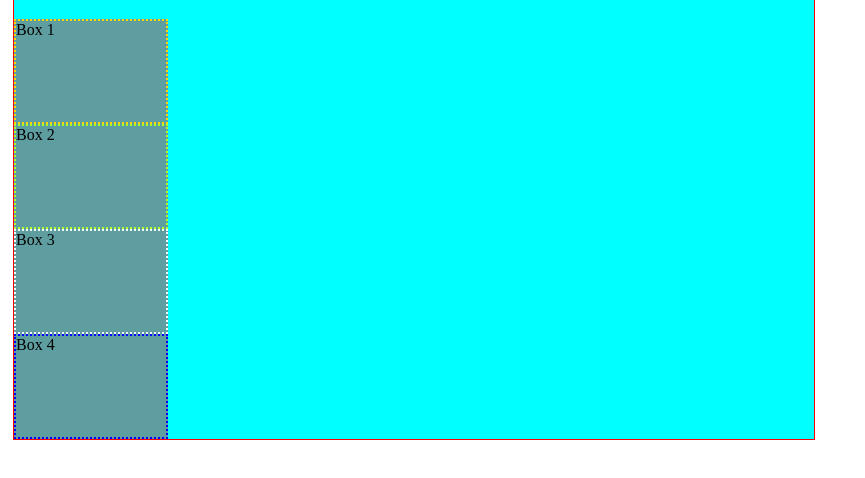
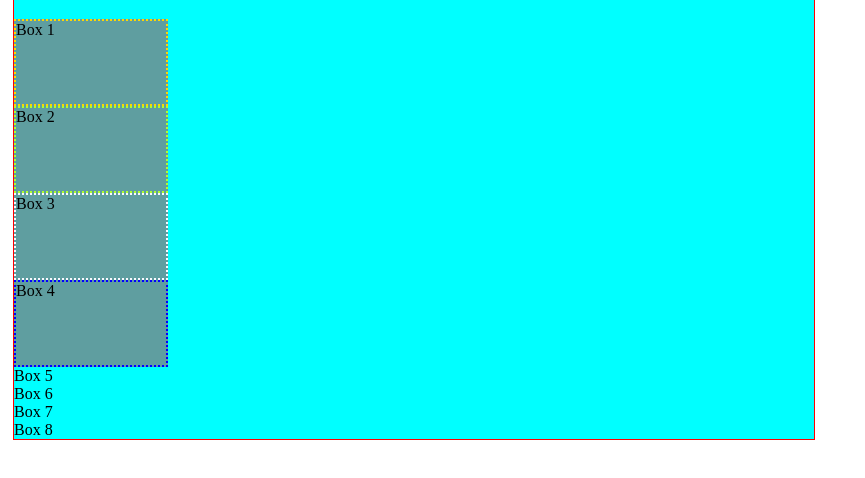
Before and after one commit to adityatandon19/ABES-TOT-FSD, a plain HTML site: page CSS/flexwork/index.html in a window 1280 px wide. Shown: the part 70-548 px from the top of the page, without its empty margins (0-865 px from the left). Drawn offline with Linux system fonts and the light colour scheme.

Commit message:
added 4 more boxes in html and css files

```diff
--- a/CSS/flexwork/index.html
+++ b/CSS/flexwork/index.html
@@ -10,9 +10,14 @@
      <div class = "box">
           <h1>MAIN BOX</h1>
           <div class = "box1">Box 1</div>
-               <div class = "box2">Box 2</div>
-                    <div class = "box3">Box 3</div>
-                         <div class = "box4">Box 4</div>
+          <div class = "box2">Box 2</div>
+          <div class = "box3">Box 3</div>
+          <div class = "box4">Box 4</div>
+          <div class = "box5">Box 5</div>
+          <div class = "box6">Box 6</div>
+          <div class = "box7">Box 7</div>
+          <div class = "box8">Box 8</div>
+
      </div>
 </body>
 </html>
```
